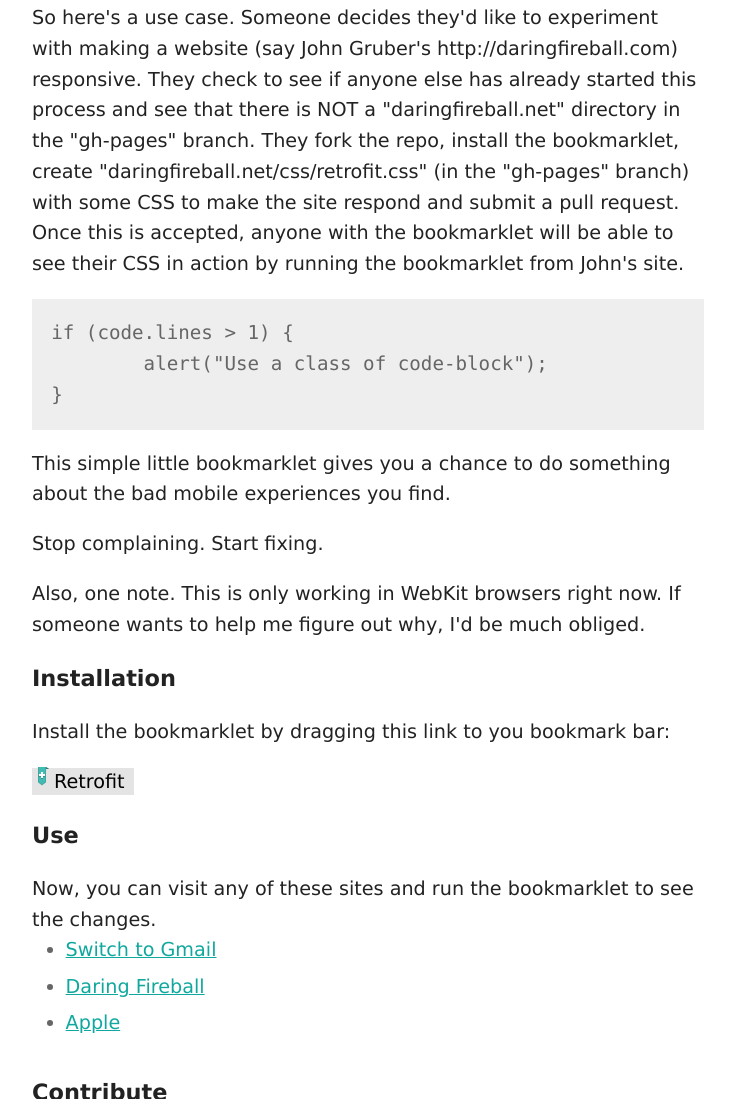
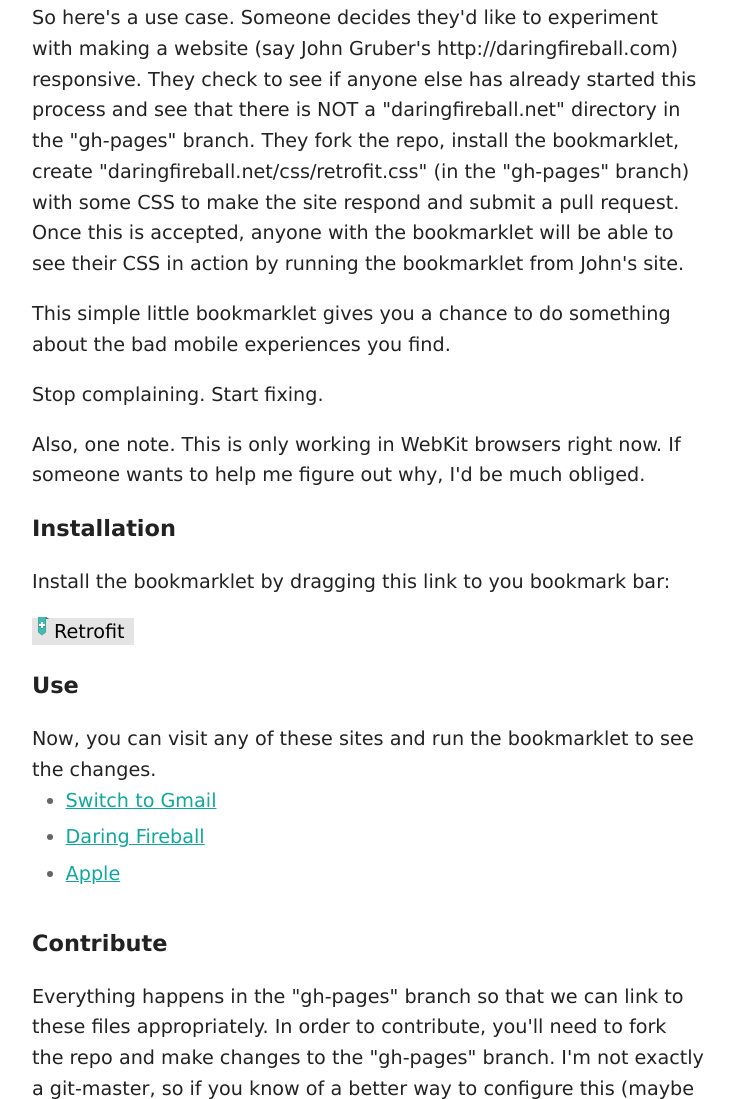
Before and after one commit to raphdamico/gh-pages-theme, a plain HTML site: page index.html in a window 1280 px wide. Shown: the part 774-1873 px from the top of the page, without its empty margins (272-1007 px from the left). Drawn offline with nearby package versions, Linux system fonts and the light colour scheme; files that its build step writes are made by us from their sources; a script that the page names is missing.

Commit message:
Remove code block, ignore css/

```diff
--- a/index.html
+++ b/index.html
@@ -59,10 +59,6 @@
 			</ol>
 
 			<p>So here's a use case. Someone decides they'd like to experiment with making a website (say John Gruber's http://daringfireball.com) responsive. They check to see if anyone else has already started this process and see that there is NOT a "daringfireball.net" directory in the "gh-pages" branch. They fork the repo, install the bookmarklet, create "daringfireball.net/css/retrofit.css" (in the "gh-pages" branch) with some CSS to make the site respond and submit a pull request. Once this is accepted, anyone with the bookmarklet will be able to see their CSS in action by running the bookmarklet from John's site.</p>
-
-			<p><code class="code-block">if (code.lines > 1) {
-	alert("Use a class of code-block");
-}</code></p>
 
 			<p>This simple little bookmarklet gives you a chance to do something about the bad mobile experiences you find.</p>
 
```
Also changed, not shown: 1 other file.
